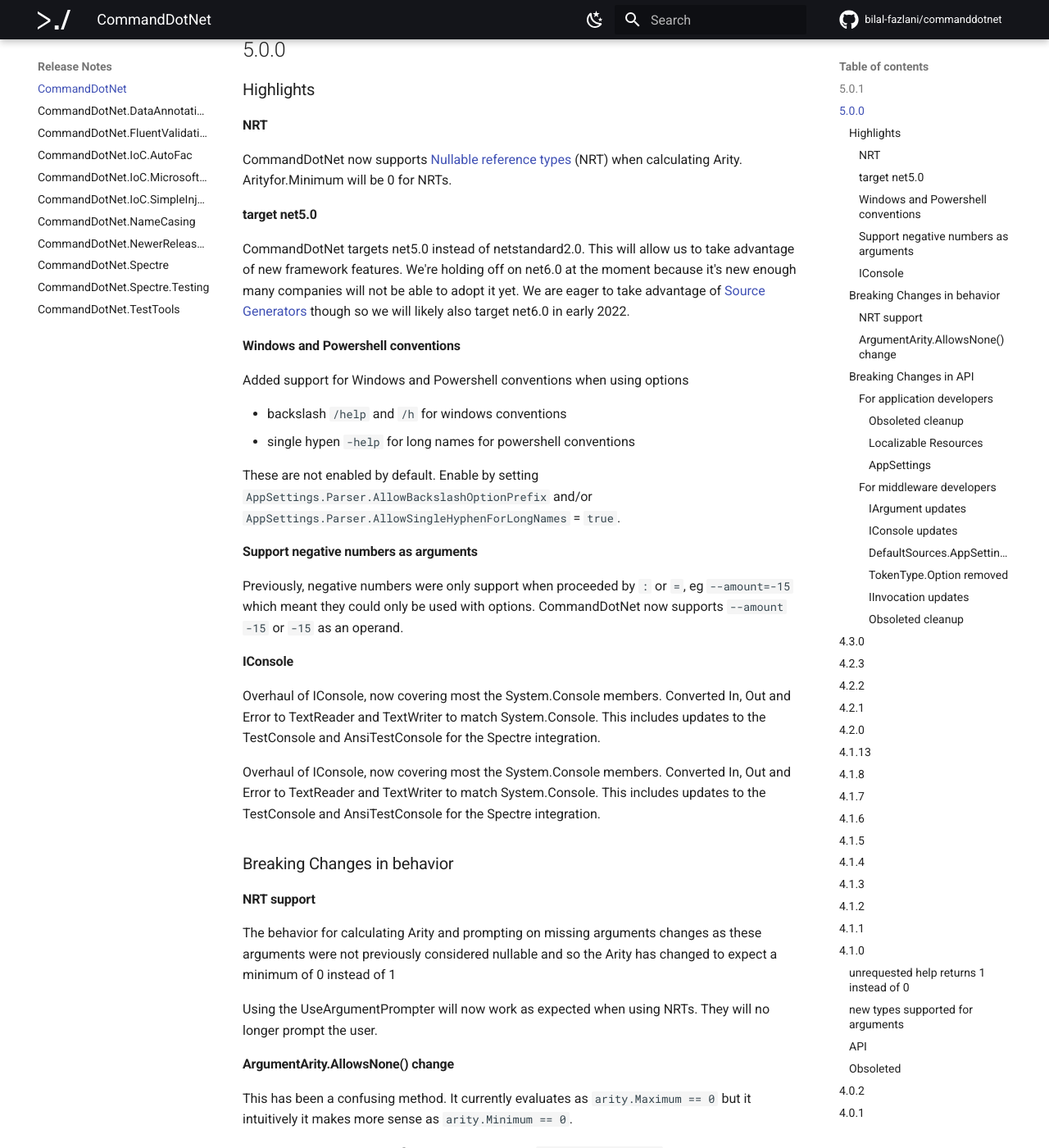
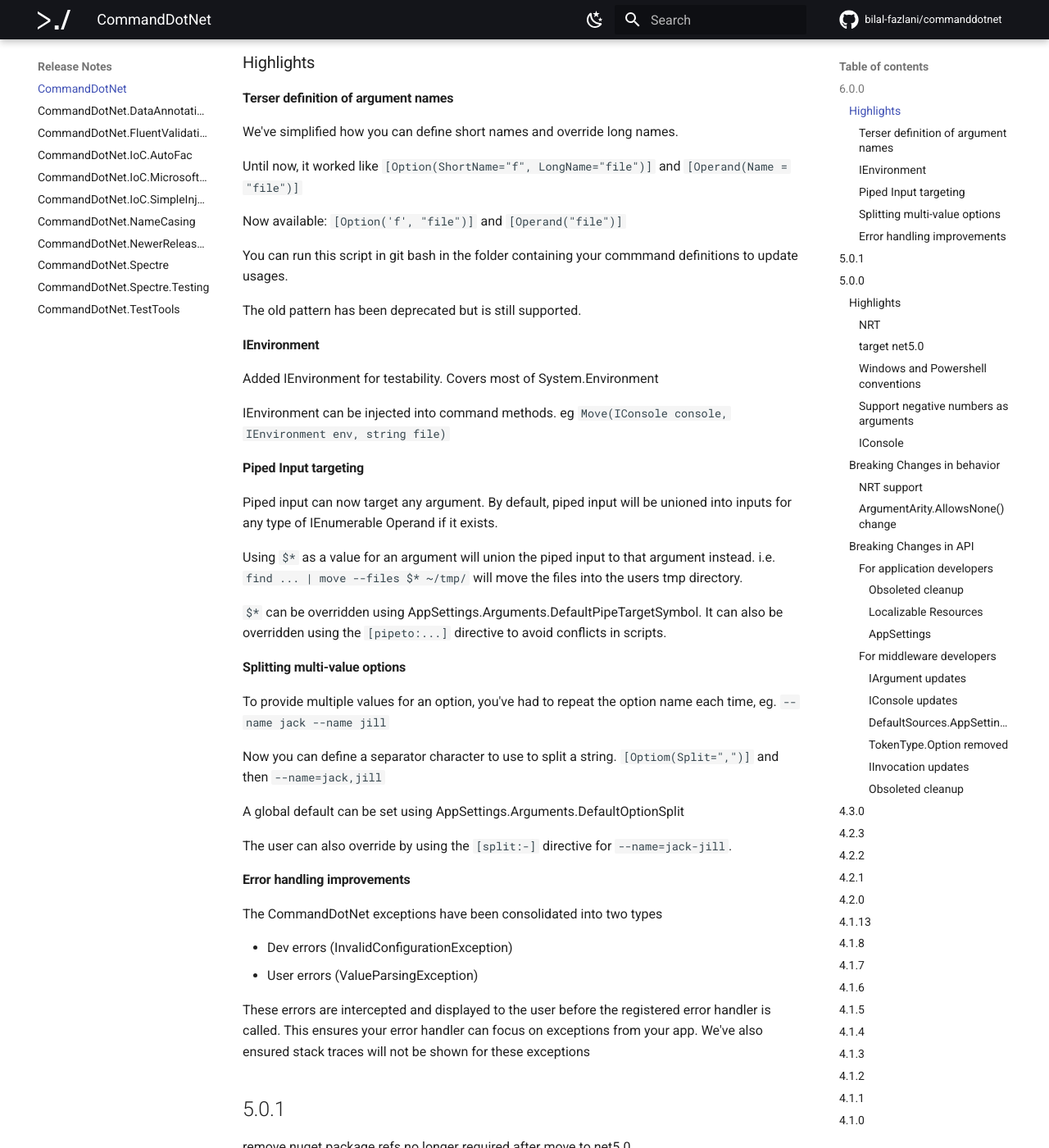
Before and after one commit to bilal-fazlani/commanddotnet, an MkDocs documentation site: the page built from docs/ReleaseNotes/CommandDotNet.md, in a window 1280 px wide and 1400 px high, scrolled down 313 px. Shown: the whole window at 82% size. Built offline with MkDocs 1.6.1 and Material for MkDocs 9.7.7, drawn with Linux system fonts in a browser that asks for light colours; comment, search, counter and statistics services are not loaded; some of the changed text lies outside the part shown.

Commit message:
release notes

```diff
--- a/docs/ReleaseNotes/CommandDotNet.md
+++ b/docs/ReleaseNotes/CommandDotNet.md
@@ -1,4 +1,55 @@
 # CommandDotNet
+
+## 6.0.0
+
+Back with some more goodness. This fix focuses on improvements for developers and some features to support advanced use cases.
+
+### Highlights
+
+#### Terser definition of argument names
+
+We've simplified how you can define short names and override long names.
+
+Until now, it worked like `[Option(ShortName="f", LongName="file")]` and `[Operand(Name = "file")]`
+
+Now available: `[Option('f', "file")]` and `[Operand("file")]`
+
+You can run this script in git bash in the folder containing your commmand definitions to update usages.
+
+The old pattern has been deprecated but is still supported.
+
+#### IEnvironment
+
+Added IEnvironment for testability. Covers most of System.Environment
+
+IEnvironment can be injected into command methods.  eg `Move(IConsole console, IEnvironment env, string file)`
+
+#### Piped Input targeting
+
+Piped input can now target any argument. By default, piped input will be unioned into inputs for any type of IEnumerable<T> Operand if it exists.
+
+Using `$*` as a value for an argument will union the piped input to that argument instead.  i.e. `find ... | move --files $* ~/tmp/` will move the files into the users tmp directory.
+
+`$*` can be overridden using AppSettings.Arguments.DefaultPipeTargetSymbol. It can also be overridden using the `[pipeto:...]` directive to avoid conflicts in scripts.
+
+#### Splitting multi-value options
+
+To provide multiple values for an option, you've had to repeat the option name each time, eg. `--name jack --name jill`
+
+Now you can define a separator character to use to split a string. `[Optiom(Split=",")]` and then `--name=jack,jill`
+
+A global default can be set using AppSettings.Arguments.DefaultOptionSplit
+
+The user can also override by using the `[split:-]` directive for `--name=jack-jill`.
+
+#### Error handling improvements
+
+The CommandDotNet exceptions have been consolidated into two types
+
+- Dev errors (InvalidConfigurationException)
+- User errors (ValueParsingException)
+
+These errors are intercepted and displayed to the user before the registered error handler is called. This ensures your error handler can focus on exceptions from your app. We've also ensured stack traces will not be shown for these exceptions
 
 ## 5.0.1
 
@@ -521,6 +572,8 @@
 #### Setting parent commands
 Option & Operand & Command should now be created without a parent command. Parent will be assigned when added to a command.
 
+
+
 ## 3.0.1
 
 ### Feature
```
Also changed, not shown: docs/ReleaseNotes/CommandDotNet.TestTools.md (+6 -0 lines), docs/features.md (+3 -0 lines).
